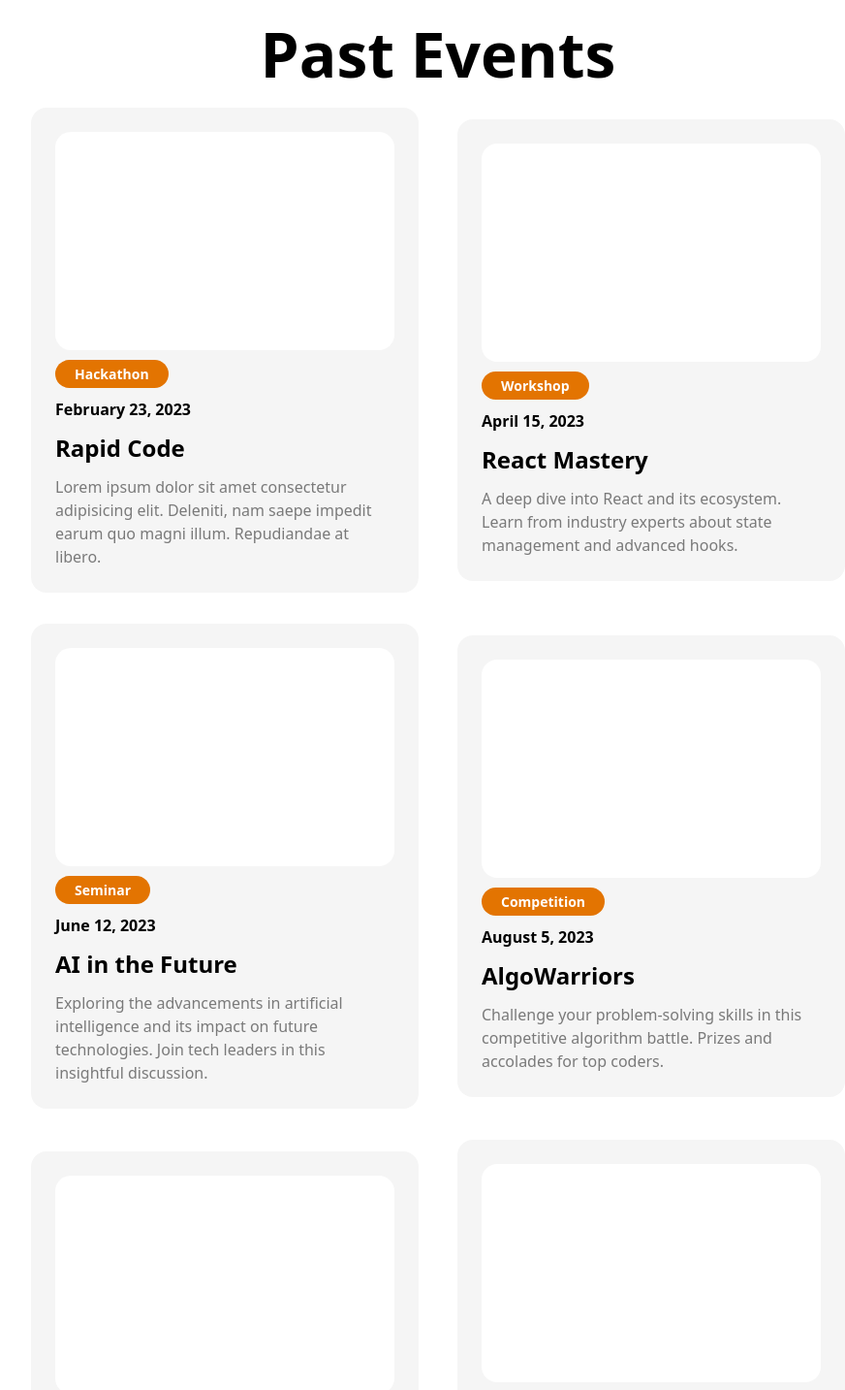
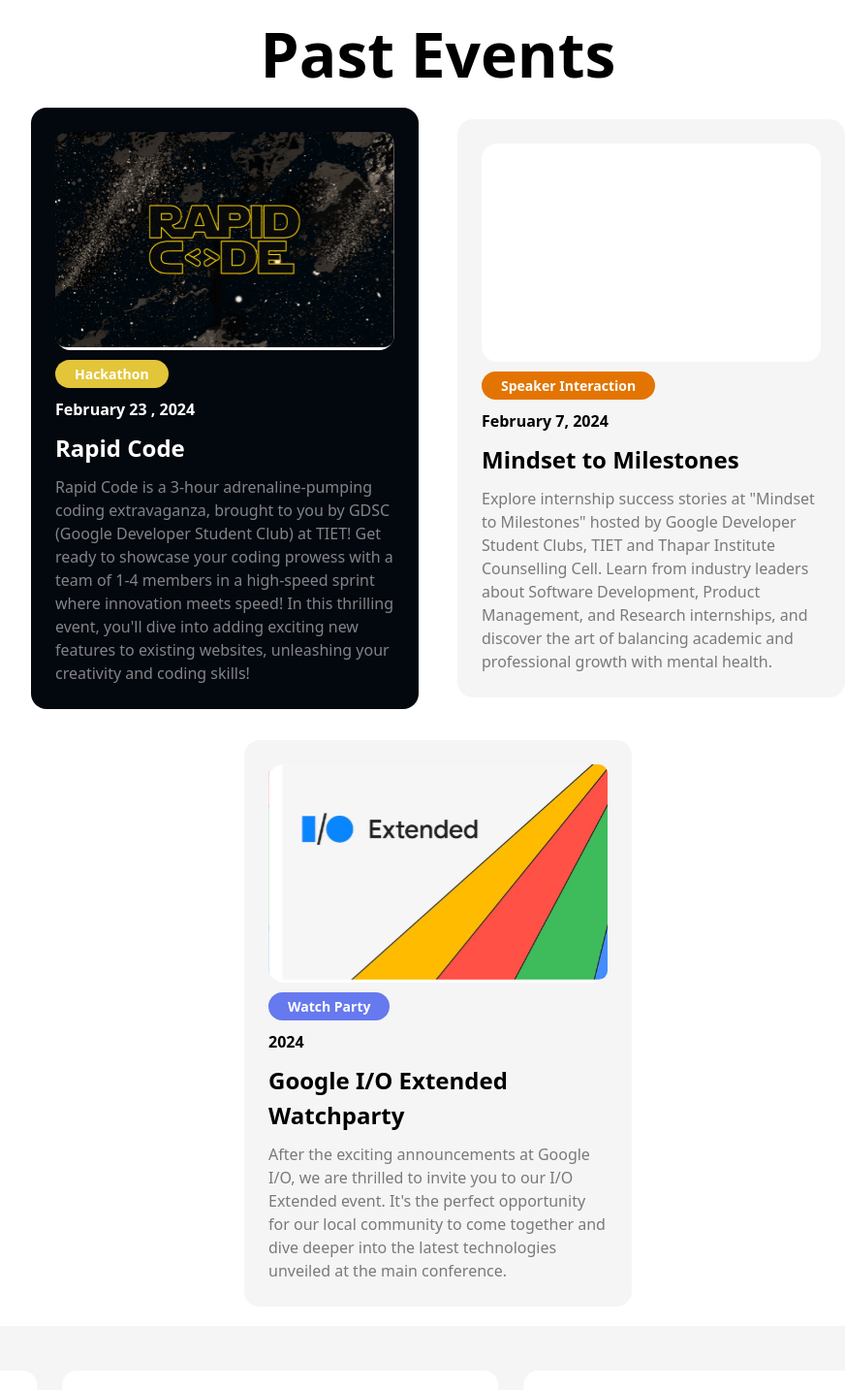
Before and after one commit to developer-student-club-thapar/Society-Website, a React (Vite) app in the folder frontend/: page /events in a window 1280 px wide. Shown: the part 1176-2609 px from the top of the page at 97% size, without its empty margins (188-1060 px from the left). Built offline with nearby package versions, Linux system fonts and the light colour scheme.

Commit message:
previous event

```diff
--- a/frontend/src/pages/Events.jsx
+++ b/frontend/src/pages/Events.jsx
@@ -7,6 +7,8 @@ import { current, previous } from "/src/TeamData/EventData.js";
 import Infi from "../components/EventPage/Infi";
 import { useState } from "react";
 import MidInfi from "../components/EventPage/MidInfi";
+import rapid from "/src/assets/rapid.svg";
+import watch from "/src/assets/watch.svg";
 function EventHeading({ title, data }) {
   return (
     <div id="heading-cont" className="mt-7">
@@ -67,7 +69,94 @@ const Events = ({ renderFirst, renderSecond }) => {
         {/* project section */}
         <section id="events" className="h-fit w-[80%] m-auto mt-5">
           <EventHeading title="Current Events" data={current} />
-          <EventHeading title="Past Events" data={previous} />
+          <div id="heading-cont" className="mt-7">
+            <div
+              id="curr-event-heading"
+              className="flex flex-col items-center justify-center gap-[20px] p-4"
+            >
+              <div>
+                <button className="rounded-3xl bg-[#e37401] px-4 py-2 text-center text-[14px] font-bold text-white">
+                  Random Text
+                </button>
+              </div>
+              <h1 className="text-[64px] font-bold lead">Past Events</h1>
+            </div>
+            <div className="flex flex-wrap  w-auto justify-center items-center gap-x-10 gap-y-8">
+              {/* card */}
+              <div
+                id="box-flex"
+                className="flex w-[400px] flex-col gap-[10px] rounded-2xl bg-[#03070e] p-[25px]"
+              >
+                <div id="Box1" className="h-[225px] rounded-2xl bg-white">
+                  <img src={rapid} alt="" />
+                </div>
+                <div className="flex items-start">
+                  <button className="rounded-2xl bg-[#e2c539] px-5 py-1 font-bold text-white text-[14px]">
+                    {/* {type} */}
+                    Hackathon
+                  </button>
+                </div>
+                <p className="font-bold text-1 text-white">
+                  February 23 , 2024
+                </p>
+                <h2 className="font-bold text-[24px] text-white">Rapid Code</h2>
+                <p className="opacity-50 text-white">
+                  Rapid Code is a 3-hour adrenaline-pumping coding extravaganza,
+                  brought to you by GDSC (Google Developer Student Club) at
+                  TIET! Get ready to showcase your coding prowess with a team of
+                  1-4 members in a high-speed sprint where innovation meets
+                  speed! In this thrilling event, you'll dive into adding
+                  exciting new features to existing websites, unleashing your
+                  creativity and coding skills!
+                </p>
+              </div>
+              <div
+                id="box-flex"
+                className="flex w-[400px] flex-col gap-[10px] rounded-2xl bg-[#f5f5f5] p-[25px]"
+              >
+                <div className="h-[225px] rounded-2xl bg-white"></div>
+                <div className="flex items-start">
+                  <button className="rounded-2xl bg-[#e37401] px-5 py-1 font-bold text-white text-[14px]">
+                    Speaker Interaction
+                  </button>
+                </div>
+                <p className="font-bold text-1">February 7, 2024</p>
+                <h2 className="font-bold text-[24px]">Mindset to Milestones</h2>
+                <p className="opacity-50">
+                  Explore internship success stories at "Mindset to Milestones"
+                  hosted by Google Developer Student Clubs, TIET and Thapar
+                  Institute Counselling Cell. Learn from industry leaders about
+                  Software Development, Product Management, and Research
+                  internships, and discover the art of balancing academic and
+                  professional growth with mental health.
+                </p>
+              </div>
+              <div
+                id="box-flex"
+                className="flex w-[400px] flex-col gap-[10px] rounded-2xl bg-[#f5f5f5] p-[25px]"
+              >
+                <div className="h-[225px] rounded-2xl bg-white">
+                  <img src={watch} alt="" />
+                </div>
+                <div className="flex items-start">
+                  <button className="rounded-2xl bg-[#6679ee] px-5 py-1 font-bold text-white text-[14px]">
+                    Watch Party
+                  </button>
+                </div>
+                <p className="font-bold text-1">2024</p>
+                <h2 className="font-bold text-[24px]">
+                  Google I/O Extended Watchparty
+                </h2>
+                <p className="opacity-50">
+                  After the exciting announcements at Google I/O, we are
+                  thrilled to invite you to our I/O Extended event. It's the
+                  perfect opportunity for our local community to come together
+                  and dive deeper into the latest technologies unveiled at the
+                  main conference.
+                </p>
+              </div>
+            </div>
+          </div>
         </section>
 
         {/* gallary section */}
@@ -97,10 +186,10 @@ function Card({ type, name, date, desc }) {
       id="box-flex"
       className="flex w-[400px] flex-col gap-[10px] rounded-2xl bg-[#f5f5f5] p-[25px]"
     >
-      <div id="Box1" className="h-[225px] rounded-2xl bg-white"></div>
+      <div className="h-[225px] rounded-2xl bg-white"></div>
       <div className="flex items-start">
         <button className="rounded-2xl bg-[#e37401] px-5 py-1 font-bold text-white text-[14px]">
-          {type}
+          type
         </button>
       </div>
       <p className="font-bold text-1">{date}</p>
```
Also changed, not shown: frontend/src/assets/rapid.svg (added), frontend/src/assets/watch.svg (added).
